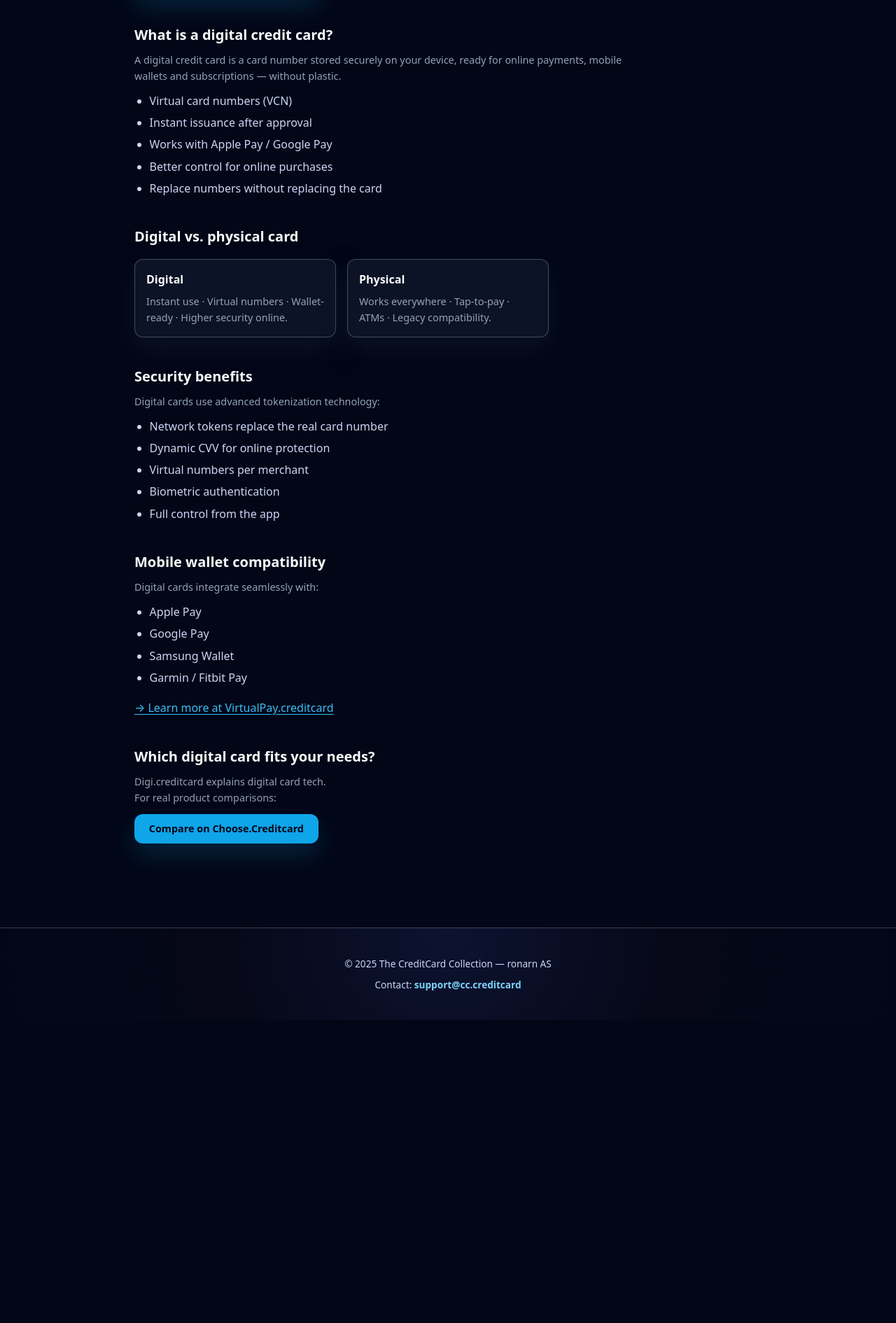
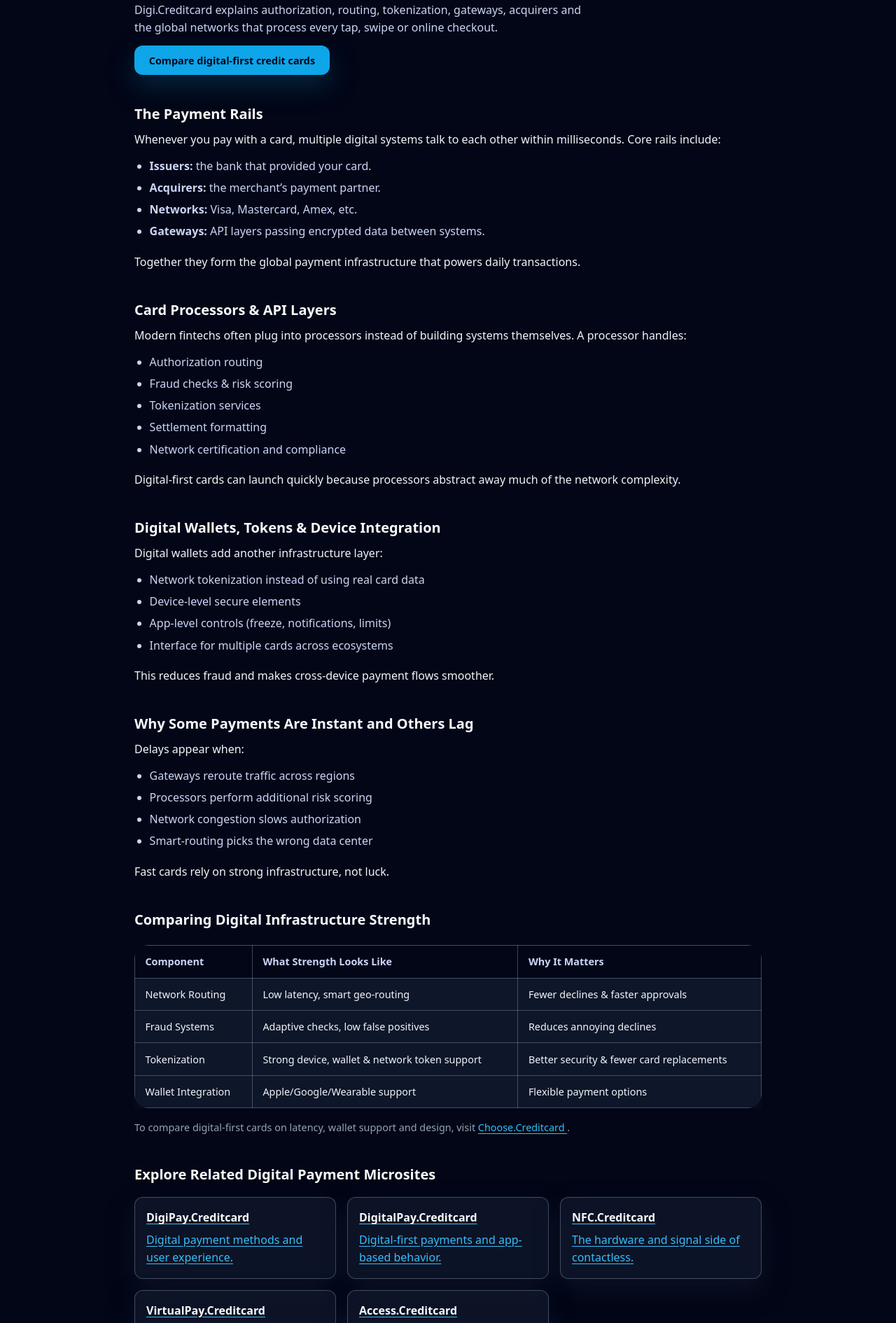
Before and after one commit to ChooseCreditCard/digi.creditcard, a plain HTML site: page index.html in a window 1280 px wide. Shown: the part 311-2201 px from the top of the page at 70% size. Before the commit the page ends 1768 px from the top, so only its background shows below. Drawn offline with Linux system fonts and the light colour scheme.

Commit message:
Update index.html

```diff
--- a/index.html
+++ b/index.html
@@ -4,169 +4,242 @@
   <meta charset="UTF-8" />
   <meta name="viewport" content="width=device-width, initial-scale=1" />
 
-  <title>Digi.Creditcard – Digital Cards, Virtual Numbers & Modern Payments</title>
-  <meta name="description"
-        content="Digi.creditcard explains digital cards, virtual card numbers, online security, mobile wallets and how issuers enable modern digital payments." />
+  <title>Digi.Creditcard – Digital Payment Infrastructure Explained</title>
+  <meta name="description" content="Digi.creditcard explains the digital rails behind modern payments: tokenization, APIs, processors, acquirers, wallets and settlement networks." />
   <meta name="robots" content="index,follow" />
   <link rel="canonical" href="https://digi.creditcard/" />
 
   <!-- Open Graph -->
-  <meta property="og:title" content="Digi.Creditcard – Digital Cards & Modern Payments" />
-  <meta property="og:description"
-        content="Understand digital card numbers, wallets, tokenization and online security." />
+  <meta property="og:title" content="Digi.Creditcard – Digital Payment Infrastructure" />
+  <meta property="og:description" content="Learn how digital payment systems, processors, APIs and card networks connect behind the scenes." />
   <meta property="og:type" content="website" />
   <meta property="og:url" content="https://digi.creditcard/" />
-  <meta property="og:image" content="https://digi.creditcard/preview.png" />
+  <meta property="og:image" content="https://choose.creditcard/preview.png?utm_source=digi.creditcard&utm_medium=referral&utm_campaign=og_image" />
 
-  <!-- Shared styles -->
-  <link rel="stylesheet" href="/styles.css" />
+  <!-- Twitter -->
+  <meta name="twitter:card" content="summary_large_image" />
+  <meta name="twitter:title" content="Digi.Creditcard – Digital Payment Infrastructure" />
+  <meta name="twitter:description" content="Independent guide to how digital card payments move through processors, acquirers, gateways and networks." />
+  <meta name="twitter:image" content="https://choose.creditcard/preview.png?utm_source=digi.creditcard&utm_medium=referral&utm_campaign=twitter_image" />
 
   <!-- GA4 -->
   <script async src="https://www.googletagmanager.com/gtag/js?id=G-64FE63JQ3H"></script>
   <script>
     window.dataLayer = window.dataLayer || [];
-    function gtag(){ dataLayer.push(arguments); }
+    function gtag(){dataLayer.push(arguments);}
     gtag('js', new Date());
-    gtag('config','G-64FE63JQ3H');
+    gtag('config', 'G-64FE63JQ3H');
   </script>
+
+  <link rel="stylesheet" href="./styles.css" />
 </head>
 
 <body class="bg-slate-950 text-slate-100">
-
-  <!-- HEADER – CC unified -->
   <header class="site-header">
     <div class="nav-inner max-w-6xl">
+
       <div class="brand">
         <div class="cc-logo">CC</div>
         <div class="brand-text">
-          <span class="brand-title">Digi.creditcard</span>
-          <span class="brand-subtitle">Digital · Virtual · Wallet-Ready</span>
+          <div class="brand-title">Digi.Creditcard</div>
+          <div class="brand-subtitle">Digital Payment Infrastructure</div>
         </div>
       </div>
 
       <nav class="nav-links">
-        <a href="https://fin.creditcard/?utm_source=digi.creditcard&utm_medium=nav&utm_campaign=collection">
-          Collection
-        </a>
-        <a href="https://tech.creditcard/?utm_source=digi.creditcard&utm_medium=nav&utm_campaign=tech">
-          Tech
-        </a>
-        <a href="https://choose.creditcard/?utm_source=digi.creditcard&utm_medium=nav&utm_campaign=choose">
-          Choose
-        </a>
+        <a href="#rails">Rails</a>
+        <a href="#processors">Processors</a>
+        <a href="#compare">Compare</a>
       </nav>
+
     </div>
   </header>
 
   <main class="cc-page">
+    <!-- Breadcrumb -->
+    <div class="cc-breadcrumb">
+      <a href="https://choose.creditcard/?utm_source=digi.creditcard&utm_medium=referral&utm_campaign=breadcrumb">Home</a>
+      &nbsp;›&nbsp;
+      Digital Infrastructure
+    </div>
 
-    <p class="cc-breadcrumb">Digi.creditcard · Digital · Virtual · Wallets</p>
+    <!-- Hero -->
+    <section class="hero">
+      <div class="hero-content">
+        <h1>The Digital Rails Behind Modern Card Payments</h1>
+        <p class="hero-lead">
+          Digi.Creditcard explains authorization, routing, tokenization, gateways, acquirers and the global networks that process every tap, swipe or online checkout.
+        </p>
 
-    <!-- HERO -->
-    <section class="hero">
-      <h1>Digital Cards, Explained</h1>
-      <p class="hero-lead">
-        Your guide to virtual numbers, mobile wallets and secure online payments.
-      </p>
-      <a class="cta"
-         href="https://choose.creditcard/?utm_source=digi.creditcard&utm_medium=referral&utm_campaign=digi_top">
-        Compare Digital-Friendly Cards
-      </a>
-    </section>
-
-    <!-- What is a digital card -->
-    <section class="section">
-      <h2>What is a digital credit card?</h2>
-      <p class="small">
-        A digital credit card is a card number stored securely on your device,
-        ready for online payments, mobile wallets and subscriptions — without plastic.
-      </p>
-
-      <ul class="list">
-        <li>Virtual card numbers (VCN)</li>
-        <li>Instant issuance after approval</li>
-        <li>Works with Apple Pay / Google Pay</li>
-        <li>Better control for online purchases</li>
-        <li>Replace numbers without replacing the card</li>
-      </ul>
-    </section>
-
-    <!-- Digital vs physical -->
-    <section class="section">
-      <h2>Digital vs. physical card</h2>
-      <div class="cluster-grid">
-        <div class="cluster-card">
-          <h3>Digital</h3>
-          <p class="small">
-            Instant use · Virtual numbers · Wallet-ready · Higher security online.
-          </p>
-        </div>
-        <div class="cluster-card">
-          <h3>Physical</h3>
-          <p class="small">
-            Works everywhere · Tap-to-pay · ATMs · Legacy compatibility.
-          </p>
-        </div>
+        <a class="cta" href="https://choose.creditcard/?utm_source=digi.creditcard&utm_medium=referral&utm_campaign=hero_cta">
+          Compare digital-first credit cards
+        </a>
       </div>
     </section>
 
-    <!-- Security -->
-    <section class="section">
-      <h2>Security benefits</h2>
-      <p class="small">
-        Digital cards use advanced tokenization technology:
-      </p>
+    <!-- Sections -->
+    <section id="rails" class="section">
+      <h2>The Payment Rails</h2>
+      <p>Whenever you pay with a card, multiple digital systems talk to each other within milliseconds. Core rails include:</p>
       <ul class="list">
-        <li>Network tokens replace the real card number</li>
-        <li>Dynamic CVV for online protection</li>
-        <li>Virtual numbers per merchant</li>
-        <li>Biometric authentication</li>
-        <li>Full control from the app</li>
+        <li><strong>Issuers:</strong> the bank that provided your card.</li>
+        <li><strong>Acquirers:</strong> the merchant’s payment partner.</li>
+        <li><strong>Networks:</strong> Visa, Mastercard, Amex, etc.</li>
+        <li><strong>Gateways:</strong> API layers passing encrypted data between systems.</li>
       </ul>
+      <p>Together they form the global payment infrastructure that powers daily transactions.</p>
     </section>
 
-    <!-- Wallets -->
-    <section class="section">
-      <h2>Mobile wallet compatibility</h2>
-      <p class="small">
-        Digital cards integrate seamlessly with:
-      </p>
+    <section id="processors" class="section">
+      <h2>Card Processors & API Layers</h2>
+      <p>Modern fintechs often plug into processors instead of building systems themselves. A processor handles:</p>
       <ul class="list">
-        <li>Apple Pay</li>
-        <li>Google Pay</li>
-        <li>Samsung Wallet</li>
-        <li>Garmin / Fitbit Pay</li>
+        <li>Authorization routing</li>
+        <li>Fraud checks & risk scoring</li>
+        <li>Tokenization services</li>
+        <li>Settlement formatting</li>
+        <li>Network certification and compliance</li>
       </ul>
-      <a class="inline-cta"
-         href="https://virtualpay.creditcard/?utm_source=digi.creditcard&utm_medium=referral&utm_campaign=virtualpay">
-        → Learn more at VirtualPay.creditcard
-      </a>
+      <p>Digital-first cards can launch quickly because processors abstract away much of the network complexity.</p>
     </section>
 
-    <!-- CTA bottom -->
     <section class="section">
-      <h2>Which digital card fits your needs?</h2>
+      <h2>Digital Wallets, Tokens & Device Integration</h2>
+      <p>Digital wallets add another infrastructure layer:</p>
+      <ul class="list">
+        <li>Network tokenization instead of using real card data</li>
+        <li>Device-level secure elements</li>
+        <li>App-level controls (freeze, notifications, limits)</li>
+        <li>Interface for multiple cards across ecosystems</li>
+      </ul>
+      <p>This reduces fraud and makes cross-device payment flows smoother.</p>
+    </section>
+
+    <section class="section">
+      <h2>Why Some Payments Are Instant and Others Lag</h2>
+      <p>Delays appear when:</p>
+      <ul class="list">
+        <li>Gateways reroute traffic across regions</li>
+        <li>Processors perform additional risk scoring</li>
+        <li>Network congestion slows authorization</li>
+        <li>Smart-routing picks the wrong data center</li>
+      </ul>
+      <p>Fast cards rely on strong infrastructure, not luck.</p>
+    </section>
+
+    <!-- Comparison Table -->
+    <section id="compare" class="section">
+      <h2>Comparing Digital Infrastructure Strength</h2>
+
+      <div class="table-wrap">
+        <table class="table">
+          <thead>
+            <tr>
+              <th>Component</th>
+              <th>What Strength Looks Like</th>
+              <th>Why It Matters</th>
+            </tr>
+          </thead>
+          <tbody>
+            <tr>
+              <td>Network Routing</td>
+              <td>Low latency, smart geo-routing</td>
+              <td>Fewer declines & faster approvals</td>
+            </tr>
+            <tr>
+              <td>Fraud Systems</td>
+              <td>Adaptive checks, low false positives</td>
+              <td>Reduces annoying declines</td>
+            </tr>
+            <tr>
+              <td>Tokenization</td>
+              <td>Strong device, wallet & network token support</td>
+              <td>Better security & fewer card replacements</td>
+            </tr>
+            <tr>
+              <td>Wallet Integration</td>
+              <td>Apple/Google/Wearable support</td>
+              <td>Flexible payment options</td>
+            </tr>
+          </tbody>
+        </table>
+      </div>
+
       <p class="small">
-        Digi.creditcard explains digital card tech.<br />
-        For real product comparisons:
+        To compare digital-first cards on latency, wallet support and design, visit
+        <a href="https://choose.creditcard/?utm_source=digi.creditcard&utm_medium=referral&utm_campaign=comparison_section">
+          Choose.Creditcard
+        </a>.
       </p>
-      <a class="cta"
-         href="https://choose.creditcard/?utm_source=digi.creditcard&utm_medium=referral&utm_campaign=digi_bottom">
-        Compare on Choose.Creditcard
+    </section>
+
+    <!-- Cluster Links -->
+    <section class="section">
+      <h2>Explore Related Digital Payment Microsites</h2>
+
+      <div class="cluster-grid">
+        <a class="cluster-card" href="https://digipay.creditcard/?utm_source=digi.creditcard&utm_medium=referral&utm_campaign=cluster_digipay">
+          <h3>DigiPay.Creditcard</h3>
+          <p>Digital payment methods and user experience.</p>
+        </a>
+
+        <a class="cluster-card" href="https://digitalpay.creditcard/?utm_source=digi.creditcard&utm_medium=referral&utm_campaign=cluster_digitalpay">
+          <h3>DigitalPay.Creditcard</h3>
+          <p>Digital-first payments and app-based behavior.</p>
+        </a>
+
+        <a class="cluster-card" href="https://nfc.creditcard/?utm_source=digi.creditcard&utm_medium=referral&utm_campaign=cluster_nfc">
+          <h3>NFC.Creditcard</h3>
+          <p>The hardware and signal side of contactless.</p>
+        </a>
+
+        <a class="cluster-card" href="https://virtualpay.creditcard/?utm_source=digi.creditcard&utm_medium=referral&utm_campaign=cluster_virtualpay">
+          <h3>VirtualPay.Creditcard</h3>
+          <p>Virtual cards and tokenized credentials.</p>
+        </a>
+
+        <a class="cluster-card" href="https://access.creditcard/?utm_source=digi.creditcard&utm_medium=referral&utm_campaign=cluster_access">
+          <h3>Access.Creditcard</h3>
+          <p>Controls, authentication and card security.</p>
+        </a>
+      </div>
+    </section>
+
+    <!-- Collection Section -->
+    <section class="section">
+      <h2>Part of The CreditCard Collection</h2>
+      <p class="small">
+        Digi.Creditcard is the infrastructure-focused spoke in <strong>The CreditCard Collection</strong> — a network of expert microsites operated by ronarn AS.
+      </p>
+      <p class="small">
+        We explain the actual systems and rails behind the card in your hand or phone, without marketing bias.
+      </p>
+      <p class="small">
+        For neutral card comparisons across APR, fees, rewards and digital UX, visit
+        <a href="https://choose.creditcard/?utm_source=digi.creditcard&utm_medium=referral&utm_campaign=collection_section">
+          Choose.Creditcard
+        </a>.
+      </p>
+    </section>
+
+    <!-- Bottom CTA -->
+    <section class="section">
+      <h2>Choose a Digital-First Card</h2>
+      <p class="small">
+        Digital-first cards offer faster approvals, smoother wallet integration and better travel reliability.
+      </p>
+      <a class="cta" href="https://choose.creditcard/?utm_source=digi.creditcard&utm_medium=referral&utm_campaign=bottom_cta">
+        View digital-first cards
       </a>
     </section>
 
   </main>
 
-  <!-- MINI FOOTER -->
   <footer class="mini-footer">
-    <p class="mini-footer-main">
-      © 2025 The CreditCard Collection — ronarn AS
-    </p>
+    <p class="mini-footer-main">© 2025 The CreditCard Collection — ronarn AS</p>
     <p class="mini-footer-contact">
       Contact: <a href="mailto:support@cc.creditcard">support@cc.creditcard</a>
     </p>
   </footer>
-
 </body>
 </html>
```
